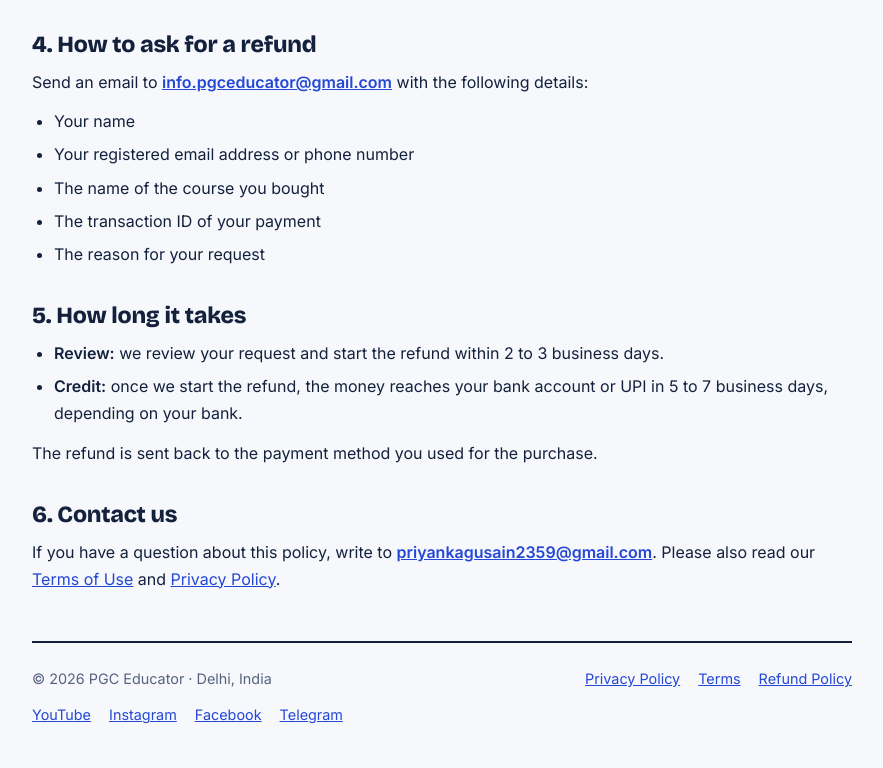
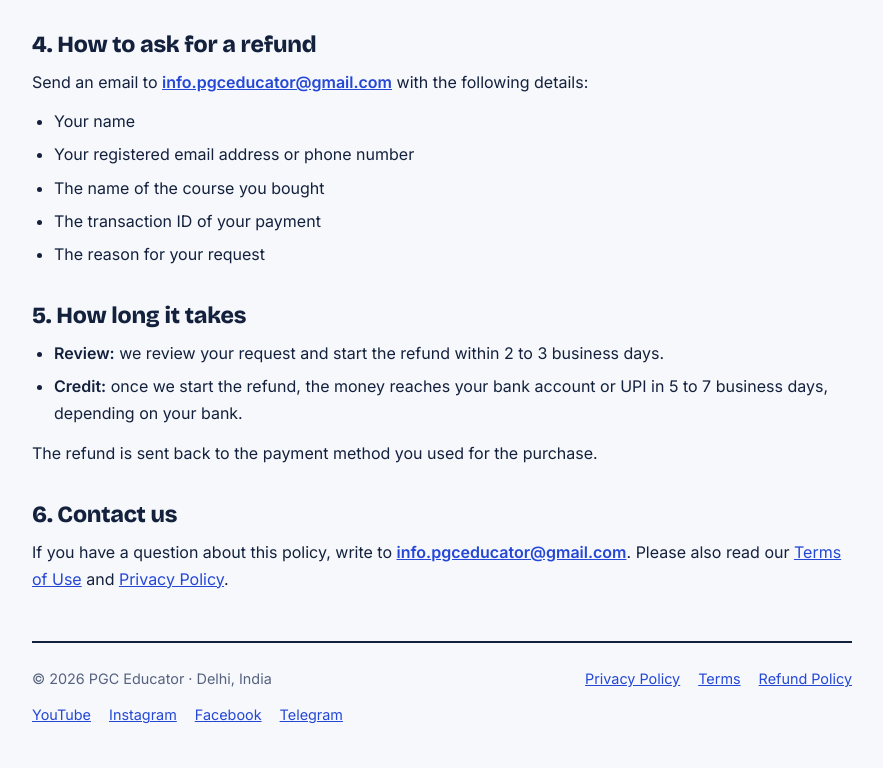
Before and after one commit to priyankagusain2359-alt/pgc-educator, a plain HTML site: page refund-policy.html in a window 1280 px wide. Shown: the part 1247-2015 px from the top of the page, without its empty margins (198-1081 px from the left). Drawn offline with nearby package versions, Linux system fonts and the light colour scheme.

Commit message:
Update refund-policy.html

```diff
--- a/refund-policy.html
+++ b/refund-policy.html
@@ -93,7 +93,7 @@ footer{border-top:2px solid var(--ink);margin-top:48px;padding-block:24px 40px;d
 <p>The refund is sent back to the payment method you used for the purchase.</p>
 </section>
 <section id="s6"><h2>6. Contact us</h2>
-<p>If you have a question about this policy, write to <a class="email" href="mailto:priyankagusain2359@gmail.com">priyankagusain2359@gmail.com</a>. Please also read our <a href="/terms.html">Terms of Use</a> and <a href="/privacy-policy.html">Privacy Policy</a>.</p>
+<p>If you have a question about this policy, write to <a class="email" href="mailto: info.pgceducator@gmail.com"> info.pgceducator@gmail.com</a>. Please also read our <a href="/terms.html">Terms of Use</a> and <a href="/privacy-policy.html">Privacy Policy</a>.</p>
 </section>
 </main>
 <footer>
```
